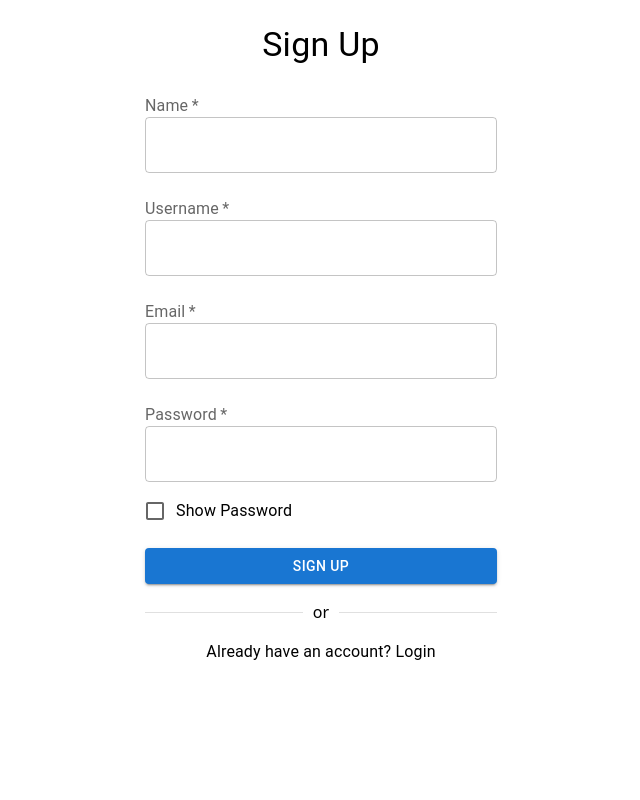
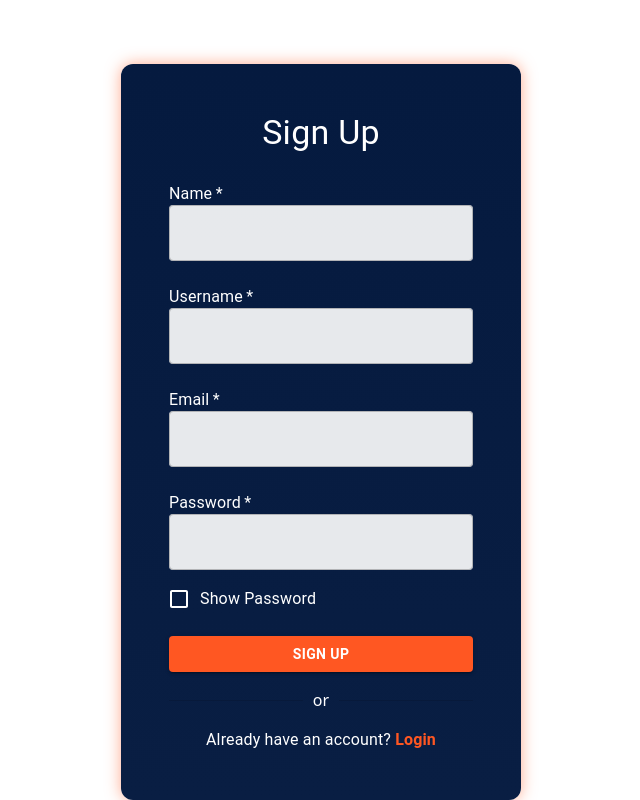
Before and after one commit to biaag10/frontend-workout-tracker, a Next.js app: page /register in a window 1280 px wide. Shown: the whole page, without its empty margins (319-959 px from the left). Built offline with nearby package versions, Linux system fonts and the light colour scheme.

Commit message:
estilizacao

```diff
--- a/src/app/workouts/page.tsx
+++ b/src/app/workouts/page.tsx
@@ -6,7 +6,7 @@ import AddWorkoutForm from '../../components/Workout/AddWorkoutForm';
 const AddWorkoutPage: React.FC = () => {
   return (
     <div>
-      <ProtectedRoute />
+      {/* <ProtectedRoute /> */}
       <AddWorkoutForm />
     </div>
   );
--- a/src/app/workouts/workouts-all/page.tsx
+++ b/src/app/workouts/workouts-all/page.tsx
@@ -6,7 +6,7 @@ import AllWorkouts from '../../../components/Workout/WorkoutsPage';
 const AllWorkoutsPage: React.FC = () => {
   return (
     <div>
-      <ProtectedRoute />
+      {/* <ProtectedRoute /> */}
       <AllWorkouts />
     </div>
   );
--- a/src/components/Login/FormInput.tsx
+++ b/src/components/Login/FormInput.tsx
@@ -9,13 +9,29 @@ interface FormInputProps {
   onChange: React.ChangeEventHandler<HTMLInputElement>;
   error?: boolean;
   helperText?: string;
+  inputProps?: React.InputHTMLAttributes<HTMLInputElement> & { sx?: object };
+  // Remova InputLabelProps porque não está usando TextField.label
 }
 
-const FormInput: React.FC<FormInputProps> = ({ label, error, helperText, ...props }) => {
+const FormInput: React.FC<FormInputProps> = ({ label, error, helperText, inputProps, ...props }) => {
   return (
     <FormControl fullWidth margin="normal" required>
-      <FormLabel>{label}</FormLabel>
-      <TextField {...props} error={error} helperText={helperText} variant="outlined" fullWidth />
+      <FormLabel sx={{ color: 'white' }}>{label}</FormLabel> {/* label branco */}
+      <TextField
+        {...props}
+        error={error}
+        helperText={helperText}
+        variant="outlined"
+        fullWidth
+        inputProps={{
+          ...inputProps,
+          sx: {
+            ...(inputProps?.sx || {}),
+            backgroundColor: 'rgba(255, 255, 255, 0.9)',
+            borderRadius: 1,
+          },
+        }}
+      />
     </FormControl>
   );
 };
--- a/src/components/Login/LoginForm.tsx
+++ b/src/components/Login/LoginForm.tsx
@@ -6,7 +6,7 @@ import { useRouter } from 'next/navigation';
 import FormInput from './FormInput';
 import { loginUser } from '../../app/login/actions/index';
 import { ArrowBack } from '@mui/icons-material';
-import { notifySuccess, notifyError } from '../toasts/index';  // ajuste o caminho conforme o seu projeto
+import { notifySuccess, notifyError } from '../toasts/index';
 
 const LoginForm: React.FC = () => {
   const [emailOrUsername, setEmailOrUsername] = useState('');
@@ -50,12 +50,26 @@ const LoginForm: React.FC = () => {
   };
 
   return (
-    <Box component="form" onSubmit={handleSubmit} sx={{ maxWidth: 400, margin: 'auto', padding: 6 }}>
+    <Box
+      component="form"
+      onSubmit={handleSubmit}
+      sx={{
+        maxWidth: 400,
+        margin: 'auto',
+        padding: 6,
+        background: 'linear-gradient(180deg, #051A3F 0%, #091E43 100%)', // degradê azul
+        borderRadius: 3,
+        boxShadow: '0 0 15px rgba(255, 87, 34, 0.5)', // sombra laranja suave
+        color: 'white',
+        mt: 8,
+      }}
+    >
+
       <Box sx={{ display: 'flex', alignItems: 'center', marginBottom: 3 }}>
-        <IconButton onClick={handleGoBack} sx={{ marginRight: 8, color: 'black' }}>
+        <IconButton onClick={handleGoBack} sx={{ marginRight: 8, color: 'white' }}>
           <ArrowBack />
         </IconButton>
-        <Typography variant="h4" component="h1">
+        <Typography variant="h4" component="h1" sx={{ color: 'white' }}>
           Login
         </Typography>
       </Box>
@@ -67,6 +81,12 @@ const LoginForm: React.FC = () => {
         onChange={(e) => setEmailOrUsername(e.target.value)}
         error={!!error}
         helperText={error && 'Please enter a valid email or username'}
+        inputProps={{
+          sx: {
+            backgroundColor: 'rgba(255, 255, 255, 0.9)',
+            borderRadius: 1,
+          },
+        }}
       />
 
       <FormInput
@@ -76,6 +96,12 @@ const LoginForm: React.FC = () => {
         onChange={(e) => setPassword(e.target.value)}
         error={!!error}
         helperText={error && 'Incorrect password'}
+        inputProps={{
+          sx: {
+            backgroundColor: 'rgba(255, 255, 255, 0.9)',
+            borderRadius: 1,
+          },
+        }}
       />
 
       <FormControlLabel
@@ -83,20 +109,36 @@ const LoginForm: React.FC = () => {
           <Checkbox
             checked={showPassword}
             onChange={handleTogglePasswordVisibility}
-            color="primary"
+            sx={{ color: 'white' }}
+            color="warning" // laranja
           />
         }
-        label="Show Password"
+        label={<Typography sx={{ color: 'white' }}>Show Password</Typography>}
       />
 
-      <Button fullWidth variant="contained" type="submit" disabled={loading} sx={{ marginTop: 2 }}>
-        {loading ? <CircularProgress size={24} /> : 'Sign In'}
+      <Button
+        fullWidth
+        variant="contained"
+        type="submit"
+        disabled={loading}
+        sx={{
+          marginTop: 2,
+          backgroundColor: '#ff5722',
+          '&:hover': { backgroundColor: '#e64a19' },
+          color: 'white',
+          fontWeight: 'bold',
+        }}
+      >
+        {loading ? <CircularProgress size={24} sx={{ color: 'white' }} /> : 'Sign In'}
       </Button>
 
-      <Divider sx={{ marginY: 2 }}>or</Divider>
+      <Divider sx={{ marginY: 2, borderColor: 'rgba(255, 255, 255, 0.5)' }}>or</Divider>
 
-      <Typography align="center">
-        Don't have an account? <a href="/register">Sign Up</a>
+      <Typography align="center" sx={{ color: 'white' }}>
+        Don't have an account?{' '}
+        <a href="/register" style={{ color: '#ff5722', fontWeight: 'bold', textDecoration: 'none' }}>
+          Sign Up
+        </a>
       </Typography>
     </Box>
   );
--- a/src/components/SignUp/SignUpForm.tsx
+++ b/src/components/SignUp/SignUpForm.tsx
@@ -1,11 +1,19 @@
 'use client';
 
 import React, { useState } from 'react';
-import { Button, CircularProgress, Box, Typography, Divider, Checkbox, FormControlLabel } from '@mui/material';
+import {
+  Button,
+  CircularProgress,
+  Box,
+  Typography,
+  Divider,
+  Checkbox,
+  FormControlLabel,
+} from '@mui/material';
 import { useRouter } from 'next/navigation';
 import FormInput from '../Login/FormInput';
 import { registerUser } from '../../app/register/actions/index';
-import { notifySuccess, notifyError } from '../toasts/index'; // ajuste o caminho se necessário
+import { notifySuccess, notifyError } from '../toasts/index';
 
 const SignUpForm = () => {
   const [name, setName] = useState('');
@@ -34,7 +42,9 @@ const SignUpForm = () => {
       return false;
     }
     if (!passwordPattern.test(password)) {
-      notifyError('Password must be at least 8 characters long, contain 1 uppercase letter and 1 special character');
+      notifyError(
+        'Password must be at least 8 characters long, contain 1 uppercase letter and 1 special character'
+      );
       return false;
     }
     return true;
@@ -56,7 +66,6 @@ const SignUpForm = () => {
     } catch (err: any) {
       const message = err.message || 'An error occurred. Please try again.';
 
-      // Mensagens específicas para feedback
       if (message.toLowerCase().includes('email')) {
         notifyError('Email already exists.');
       } else if (message.toLowerCase().includes('username')) {
@@ -74,8 +83,21 @@ const SignUpForm = () => {
   };
 
   return (
-    <Box component="form" onSubmit={handleSubmit} sx={{ maxWidth: 400, margin: 'auto', padding: 3 }}>
-      <Typography variant="h4" align="center" gutterBottom>
+    <Box
+      component="form"
+      onSubmit={handleSubmit}
+      sx={{
+        maxWidth: 400,
+        margin: 'auto',
+        padding: 6,
+        background: 'linear-gradient(180deg, #051A3F 0%, #091E43 100%)',
+        borderRadius: 3,
+        boxShadow: '0 0 15px rgba(255, 87, 34, 0.5)',
+        color: 'white',
+        mt: 8,
+      }}
+    >
+      <Typography variant="h4" align="center" gutterBottom sx={{ color: 'white' }}>
         Sign Up
       </Typography>
 
@@ -84,6 +106,12 @@ const SignUpForm = () => {
         type="text"
         value={name}
         onChange={(e) => setName(e.target.value)}
+        inputProps={{
+          sx: {
+            backgroundColor: 'rgba(255, 255, 255, 0.9)',
+            borderRadius: 1,
+          },
+        }}
       />
 
       <FormInput
@@ -91,6 +119,12 @@ const SignUpForm = () => {
         type="text"
         value={username}
         onChange={(e) => setUsername(e.target.value)}
+        inputProps={{
+          sx: {
+            backgroundColor: 'rgba(255, 255, 255, 0.9)',
+            borderRadius: 1,
+          },
+        }}
       />
 
       <FormInput
@@ -98,6 +132,12 @@ const SignUpForm = () => {
         type="email"
         value={email}
         onChange={(e) => setEmail(e.target.value)}
+        inputProps={{
+          sx: {
+            backgroundColor: 'rgba(255, 255, 255, 0.9)',
+            borderRadius: 1,
+          },
+        }}
       />
 
       <FormInput
@@ -105,7 +145,12 @@ const SignUpForm = () => {
         type={showPassword ? 'text' : 'password'}
         value={password}
         onChange={(e) => setPassword(e.target.value)}
-        // required
+        inputProps={{
+          sx: {
+            backgroundColor: 'rgba(255, 255, 255, 0.9)',
+            borderRadius: 1,
+          },
+        }}
       />
 
       <FormControlLabel
@@ -113,20 +158,40 @@ const SignUpForm = () => {
           <Checkbox
             checked={showPassword}
             onChange={handleTogglePasswordVisibility}
-            color="primary"
+            sx={{
+              color: 'white',
+              '&.Mui-checked': {
+                color: '#ff5722',
+              },
+            }}
           />
         }
-        label="Show Password"
+        label={<Typography sx={{ color: 'white' }}>Show Password</Typography>}
       />
 
-      <Button fullWidth variant="contained" type="submit" disabled={loading} sx={{ marginTop: 2 }}>
-        {loading ? <CircularProgress size={24} /> : 'Sign Up'}
+      <Button
+        fullWidth
+        variant="contained"
+        type="submit"
+        disabled={loading}
+        sx={{
+          marginTop: 2,
+          backgroundColor: '#ff5722',
+          '&:hover': { backgroundColor: '#e64a19' },
+          color: 'white',
+          fontWeight: 'bold',
+        }}
+      >
+        {loading ? <CircularProgress size={24} sx={{ color: 'white' }} /> : 'Sign Up'}
       </Button>
 
-      <Divider sx={{ marginY: 2 }}>or</Divider>
+      <Divider sx={{ marginY: 2, borderColor: 'rgba(255, 255, 255, 0.5)' }}>or</Divider>
 
-      <Typography align="center">
-        Already have an account? <a href="/login">Login</a>
+      <Typography align="center" sx={{ color: 'white' }}>
+        Already have an account?{' '}
+        <a href="/login" style={{ color: '#ff5722', fontWeight: 'bold', textDecoration: 'none' }}>
+          Login
+        </a>
       </Typography>
     </Box>
   );
```
Also changed, not shown: src/components/Workout/AddWorkoutForm.tsx (+73 -16 lines), src/components/Workout/WorkoutsPage.tsx (+89 -18 lines).
